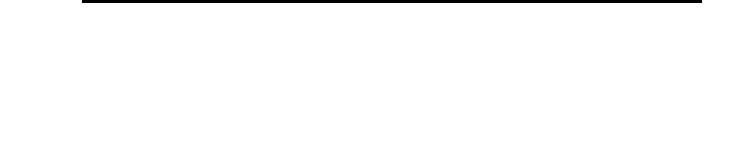
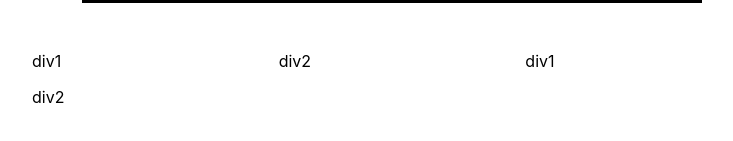
Before and after one commit to Hallelujah-stack/UIN-2-2021-EKSAMEN, a React (Create React App) app in the folder uin-base-setup/project/client/: page / in a window 1280 px wide. Shown: the part 477-618 px from the top of the page, without its empty margins (248-981 px from the left). Built offline with nearby package versions, Linux system fonts and the light colour scheme.

Commit message:
malcolmfiks4

```diff
--- a/uin-base-setup/project/client/package.json
+++ b/uin-base-setup/project/client/package.json
@@ -4,7 +4,7 @@
   "private": true,
   "dependencies": {
     "@sanity/block-content-to-react": "^2.0.7",
-    "@sanity/client": "^2.2.6",
+    "@sanity/client": "^2.8.0",
     "@sanity/image-url": "^0.140.22",
     "@testing-library/jest-dom": "^5.11.9",
     "@testing-library/react": "^11.2.5",
--- a/uin-base-setup/project/client/src/pages/Forside.js
+++ b/uin-base-setup/project/client/src/pages/Forside.js
@@ -1,6 +1,7 @@
 import React from 'react';
 import { Container, ScreenStyle, TitleH1 } from '../styles/Styles';
 import Screen from '../components/Screen';
+import Cards from '../components/Cards';
 
 /**
  * Home bruker nå komponenten jeg har laget og sender en prop
@@ -15,6 +16,20 @@ const Forside = () => (
       <ScreenStyle>
         <Screen />
       </ScreenStyle>
+      <Cards>
+        <div>
+          <p>div1</p>
+        </div>
+        <div>
+          <p>div2</p>
+        </div>
+        <div>
+          <p>div1</p>
+        </div>
+        <div>
+          <p>div2</p>
+        </div>
+      </Cards>
     </Container>
   </>
 );
--- a/uin-base-setup/project/client/src/utils/client.js
+++ b/uin-base-setup/project/client/src/utils/client.js
@@ -1,9 +1,9 @@
 import sanityClient from '@sanity/client';
 
 const options = {
-  projectId: process.env.REACT_APP_SANITY_PROJECT_ID,
-  dataset: process.env.REACT_APP_SANITY_DATASET_NAME,
-  token: process.env.REACT_APP_SANITY_WRITE_TOKEN
+  projectId: process.env.jqdj8kih,
+  dataset: process.env.production,
+  token: process.env.REACT_APP_SANITY_WRITE_TOKEN,
 };
 
 const client = sanityClient({
```
